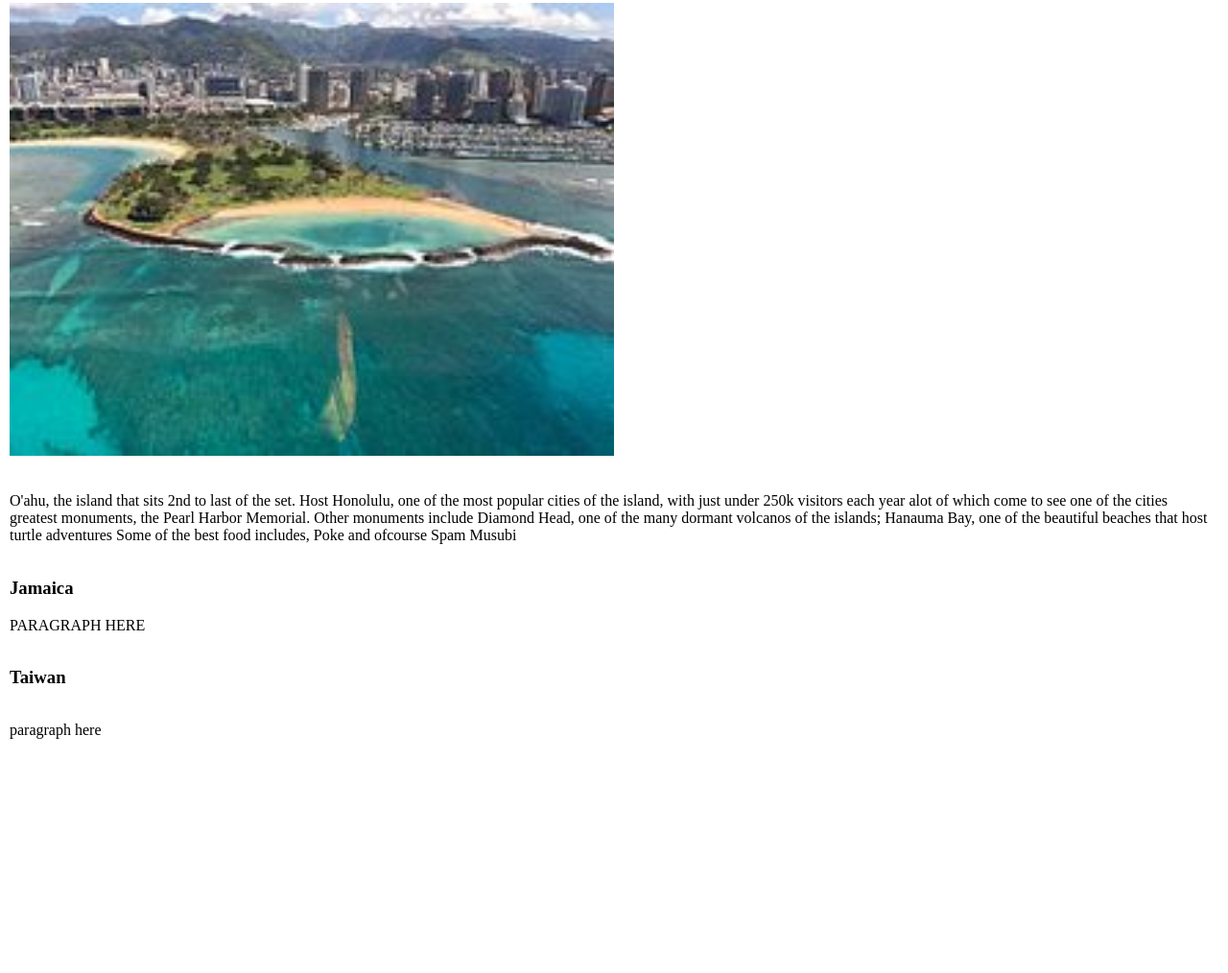
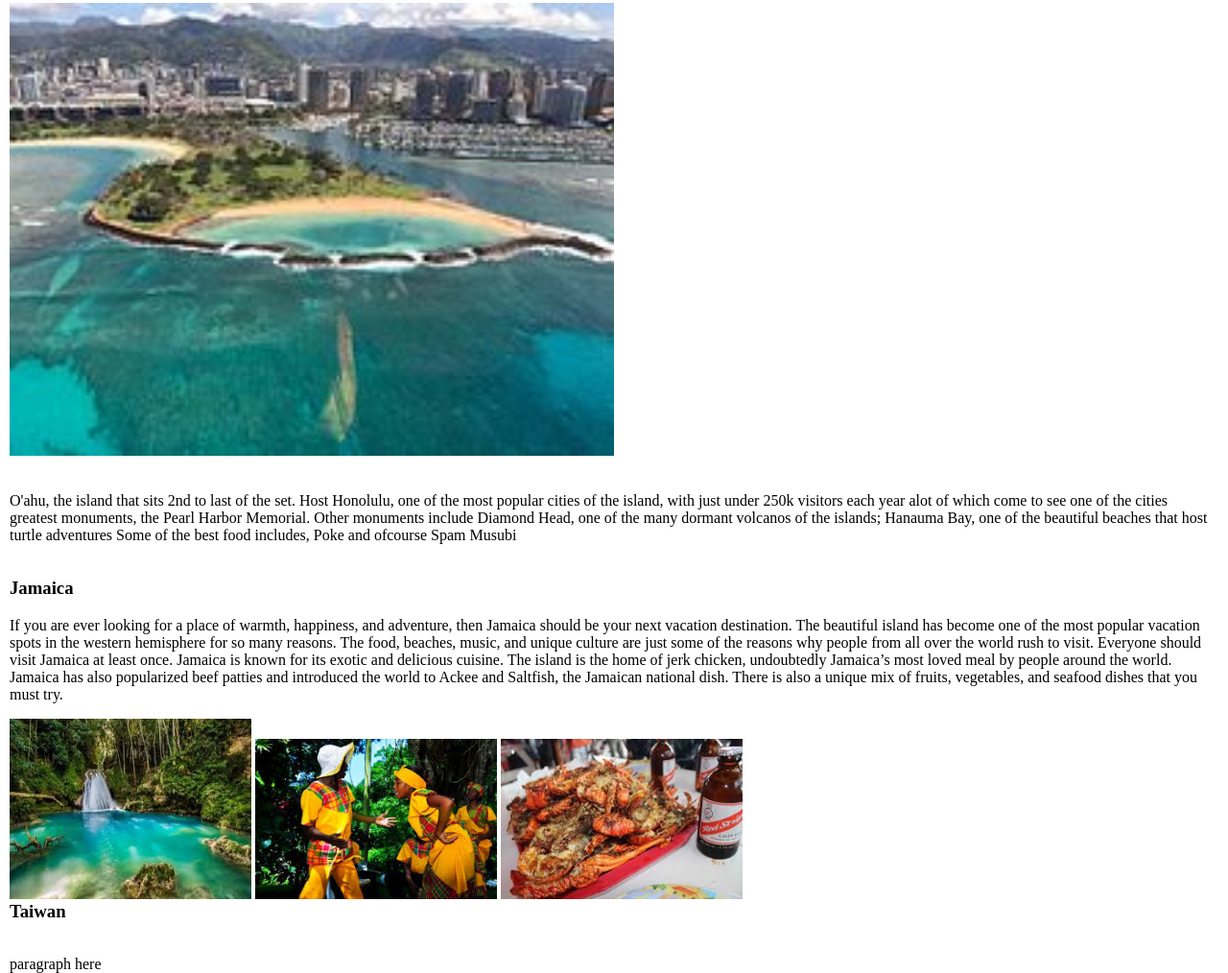
Before and after one commit to verawolf94/Team-3, a plain HTML site: page index.html in a window 1280 px wide. Shown: the part 2306-3320 px from the top of the page at 96% size. Before the commit the page ends 3076 px from the top, so only its background shows below. Drawn offline with Linux system fonts and the light colour scheme.

Commit message:
I added my paragraph and my images

```diff
--- a/index.html
+++ b/index.html
@@ -86,7 +86,12 @@ Each island consisting of its own popular cities, tourist spots, and foods.</p>
 </article>
 <article>
 <h3>Jamaica</h3>
-<p>PARAGRAPH HERE</p>
+<p>If you are ever looking for a place of warmth, happiness, and adventure, then Jamaica should be your next vacation destination. The beautiful island has become one of the most popular vacation spots in the western hemisphere for so many reasons. The food, beaches, music, and unique culture are just some of the reasons why people from all over the world rush to visit. Everyone should visit Jamaica at least once.
+Jamaica is known for its exotic and delicious cuisine. The island is the home of jerk chicken, undoubtedly Jamaica’s most loved meal by people around the world. Jamaica has also popularized beef patties and introduced the world to Ackee and Saltfish, the Jamaican national dish. There is also a unique mix of fruits, vegetables, and seafood dishes that you must try.
+</p>
+<img src= "images/Jamaica.jpg" alt="jamaica" width="20%" height="56%">
+<img src= "images/jamaica dance.jpg"alt="jamaica" width="20%" height="auto">
+<img src= "images/jamaica food.jpg" alt= "jamaica"  width="20%" height ="auto">
 </article>
 <h3>Taiwan</h3>
 <p>paragraph here</p>
```
Also changed, not shown: images/Jamaica food.jpg (added), images/Jamaica.jpg (added), images/jamaica dance.jpg (added).
